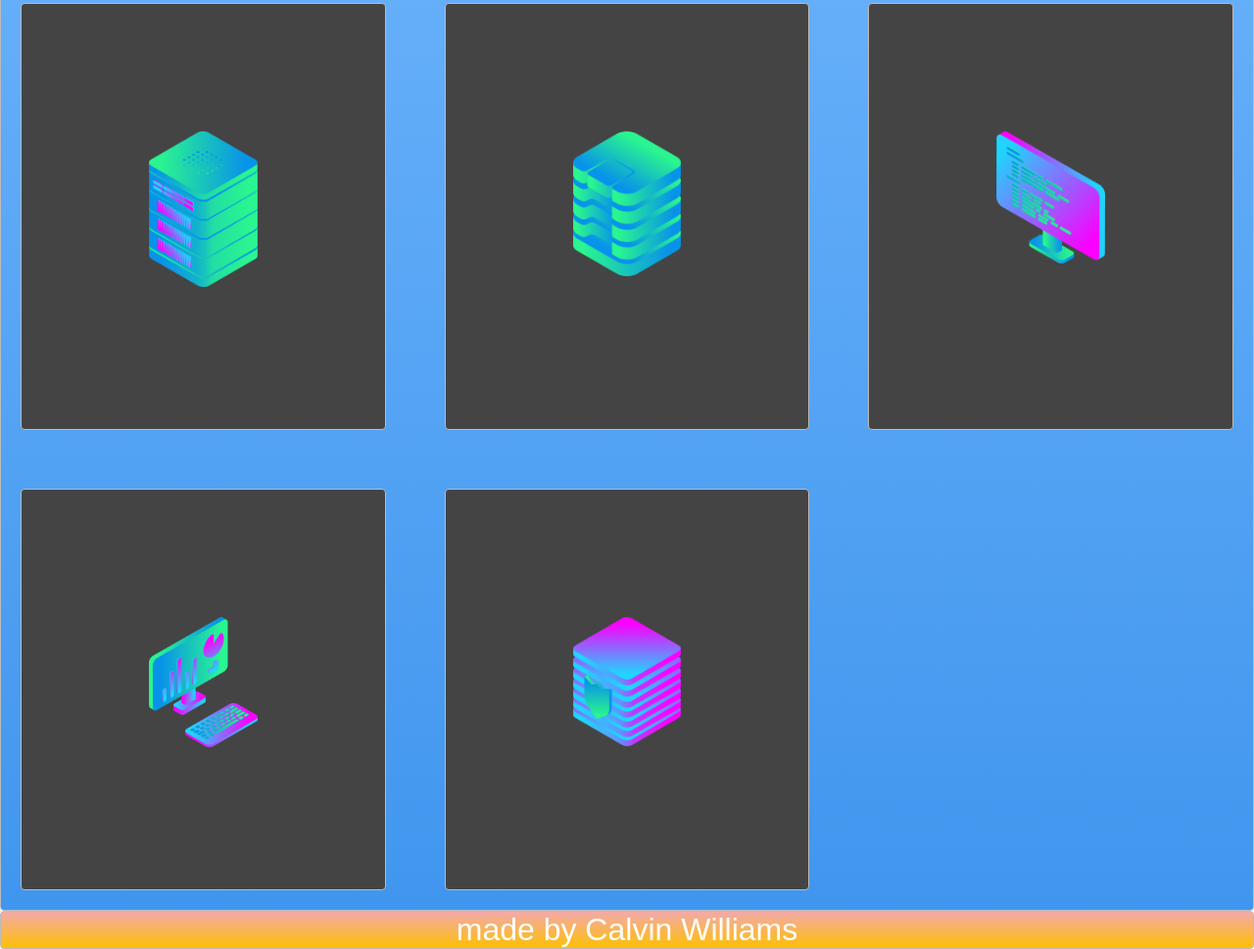
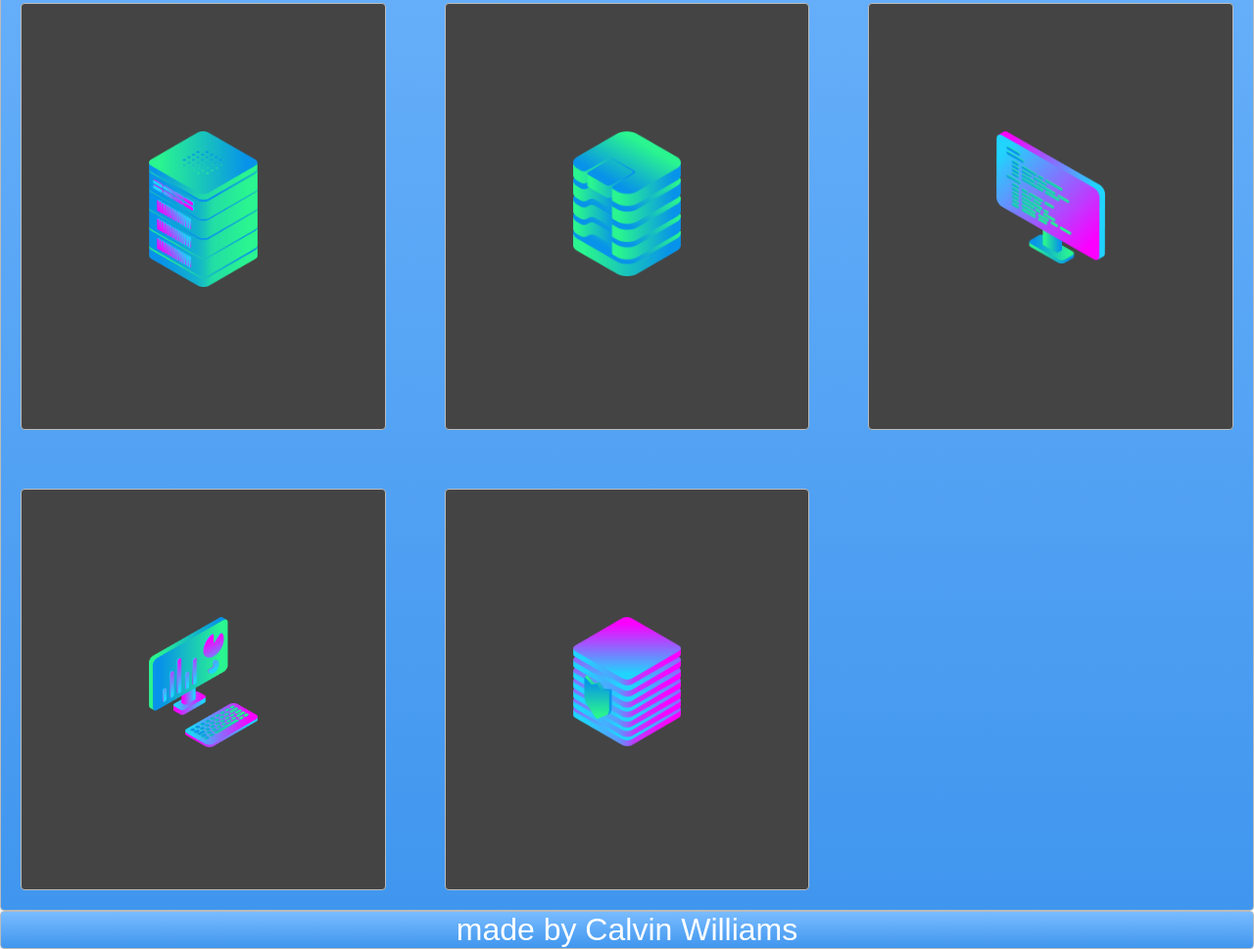
Before and after one commit to Badial5/layout-out2, a plain HTML site: page index.html in a window 1280 px wide. Shown: the part 1081-2050 px from the top of the page at 98% size. Drawn offline with Linux system fonts and the light colour scheme.

Commit message:
Update index.html

```diff
--- a/index.html
+++ b/index.html
@@ -24,7 +24,7 @@
     <div class="box zone"><img src="./img/desktop_analytics_2.png"></div>
     <div class="box zone"><img src="./img/server_safe_2.png"></div>
   </div>
-  <footer class="zone yellow">made by Calvin Williams</footer>
+  <footer class="zone blue">made by Calvin Williams</footer>
 </div>
 </body>
 </html>
```
